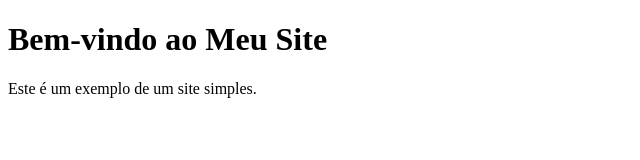
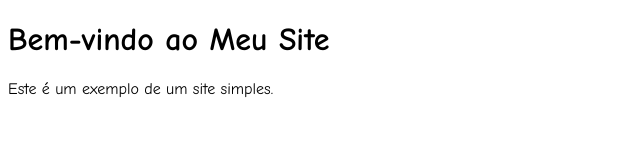
Before and after one commit to Nattezz/site, a plain HTML site: page index.html in a window 1280 px wide. Shown: the whole page, without its empty margins (0-640 px from the left). Drawn offline with Linux system fonts and the light colour scheme.

Commit message:
index.html

```diff
--- a/index.html
+++ b/index.html
@@ -2,6 +2,11 @@
 <html>
 <head>
   <title>Meu Site</title>
+  <style>
+    body {
+      font-family: "Comic Sans MS", cursive, sans-serif;
+    }
+  </style>
 </head>
 <body>
   <h1>Bem-vindo ao Meu Site</h1>
```
